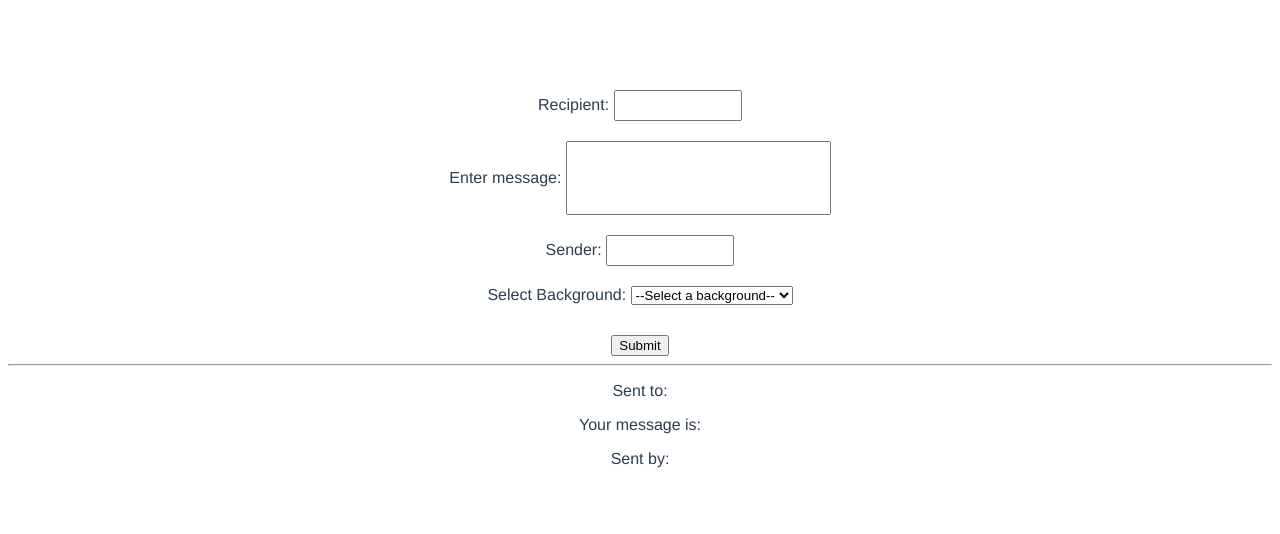
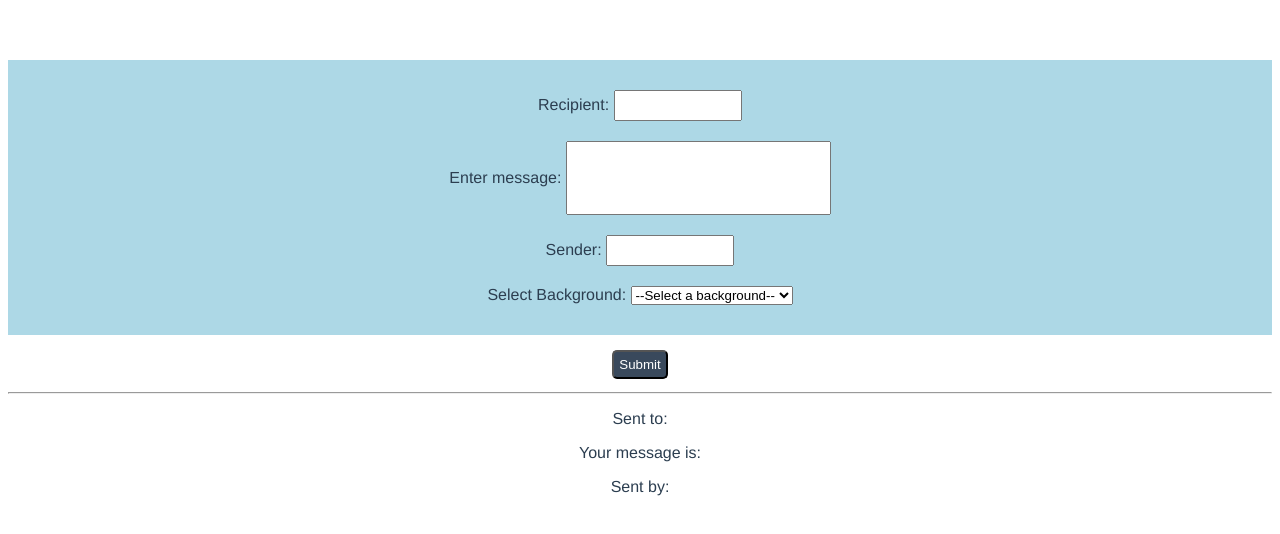
Before and after one commit to elkhatibmsi/zoo_postcards-1, a Vue app: page / in a window 1280 px wide. Shown: the top 534 px of the page. Built offline with nearby package versions, Linux system fonts and the light colour scheme.

Commit message:
Now dynamically lists background options

```diff
--- a/src/App.vue
+++ b/src/App.vue
@@ -1,5 +1,5 @@
 <template>
-  <PostCardForm />
+  <PostCardForm/>
   <PostCard/>
 </template>
 
--- a/src/components/PostCardForm.vue
+++ b/src/components/PostCardForm.vue
@@ -17,9 +17,16 @@
       <label>Select Background: </label>  <!--Put this in a v-for when you get the chance-->
       <select class="background-dropdown">
         <option value="default" selected>--Select a background--</option>
-        <option value="elephant">Elephant</option>
+        <option v-for="image in backgrounds"
+        :key="image.index"
+        :description="image.animal"> {{image.animal}} </option>
+        <!-- v-for="image in backgrounds" {
+          :description="image.animal"
+          <option value="{{image.animal}}"> {{image.animal}} </option> -->
+        }
+        <!-- <option value="elephant">Elephant</option>
         <option value="panda">Panda</option>
-        <option value="tortoise">Tortoise</option>
+        <option value="tortoise">Tortoise</option> -->
       </select>
     </div>
   </div>
@@ -35,11 +42,19 @@ export default {
     sender: String,
     recipient: String
   },
-
+  data() {
+    return{
+      backgrounds: [
+        {id: 1, animal: 'Elephant', image: './assets/elephant.jpg'},
+        {id: 2, animal: 'Panda', image: './assets/panda.jpg'},
+        {id: 3, animal: 'Tortoise', image: './assets/tortoise.jpg'}
+      ]
+    }
+  },
   methods: {  //This part is submitting the emit, but can't get PostCard.vue to receive it
     Submit() {
       if (this.msg === '' || this.sender === '' || this.recipient === null) {
-        alert('Review is incomplete. Please fill out every field.')
+        alert('PostCard is incomplete. Please fill out every field.')
         return
       }
 
@@ -57,7 +72,10 @@ export default {
 <!-- Add "scoped" attribute to limit CSS to this component only -->
 <style scoped>
 .postcard-form-input {
+  display: flex;
+  flex-direction: column;
   padding: 20px;
+  background-color: lightblue;
 }
 
 .recipient-input {
@@ -87,4 +105,15 @@ export default {
   padding: 10px;
 }
 
+.button {
+  background-color: #39495c;
+  border-radius: 5px;
+  color: white;
+  text-align: center;
+  cursor: pointer;
+  padding: 5px;
+  margin-top: 15px;
+  margin-bottom: 5px;
+}
+
 </style>
```
Also changed, not shown: src/components/PostCard.vue (+12 -29 lines).
